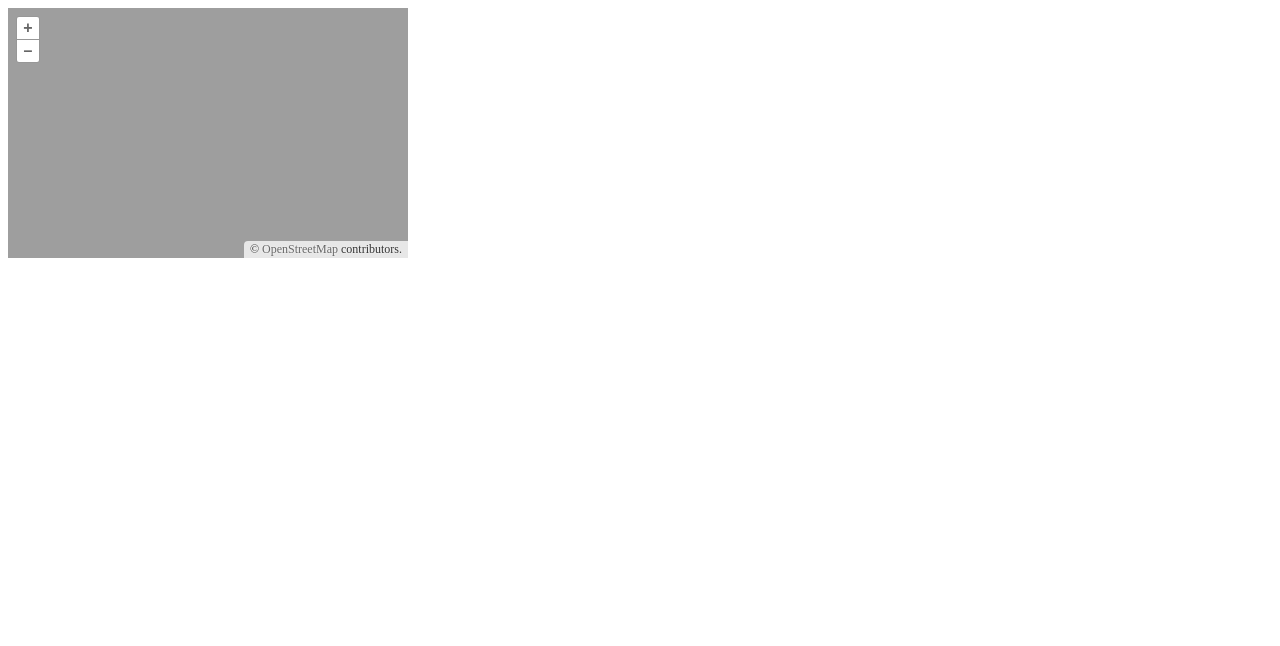
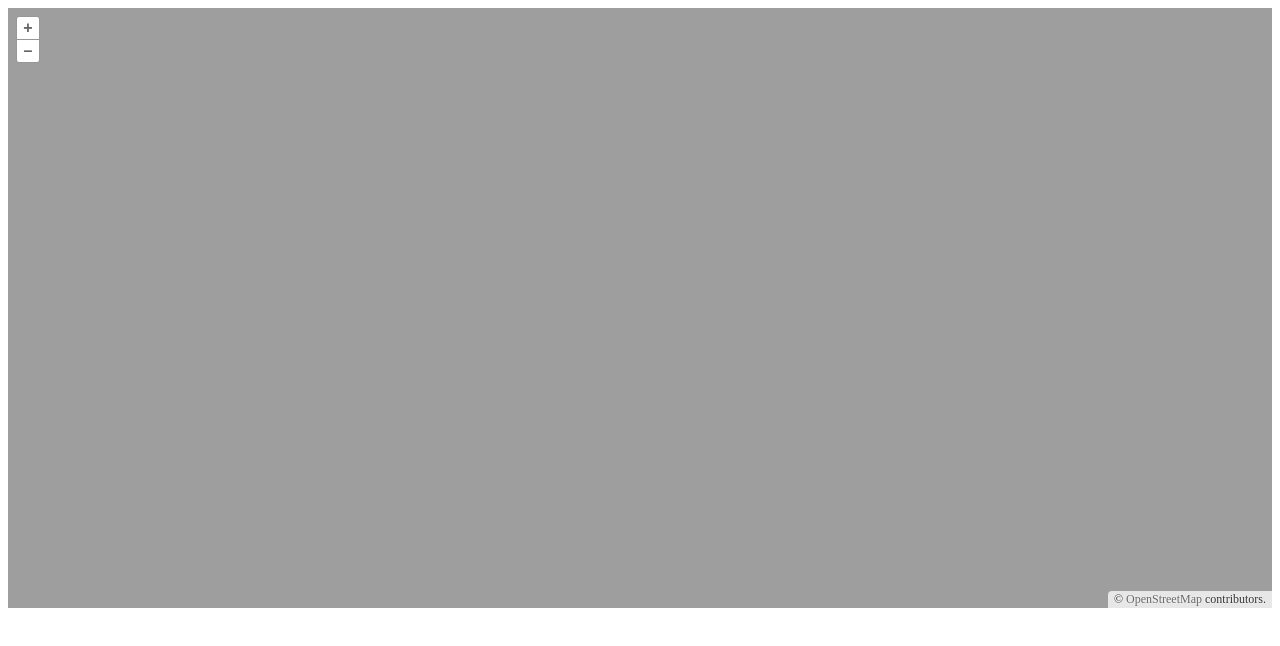
Before and after one commit to tricomify/tricomify, a website built with Parcel: page app/openlayers/index.html in a window 1280 px wide. Built offline with nearby package versions, Linux system fonts and the light colour scheme.

Commit message:
update app/openlayers

```diff
--- a/app/openlayers/index.html
+++ b/app/openlayers/index.html
@@ -5,8 +5,8 @@
     <title>Using Parcel with OpenLayers</title>
     <style>
       #map {
-        width: 400px;
-        height: 250px;
+        width: 100%;
+        height: 600px;
       }
     </style>
   </head>
--- a/app/openlayers/index.js
+++ b/app/openlayers/index.js
@@ -1,17 +1,22 @@
 import 'ol/ol.css';
-import {Map, View} from 'ol';
+import { Map, View } from 'ol';
+import { Tile, Image, Vector } from 'ol/layer';
 import TileLayer from 'ol/layer/Tile';
+import TileWMS from 'ol/source/TileWMS';
 import OSM from 'ol/source/OSM';
+import { fromLonLat } from 'ol/proj';
+
 
 const map = new Map({
   target: 'map',
   layers: [
-    new TileLayer({
+    new Tile({
       source: new OSM()
     })
   ],
   view: new View({
-    center: [0, 0],
-    zoom: 0
+    projection: 'EPSG:3857', //HERE IS THE VIEW PROJECTION
+    center: fromLonLat([139.754784, 35.708316]),
+    zoom: 20
   })
 });
```
